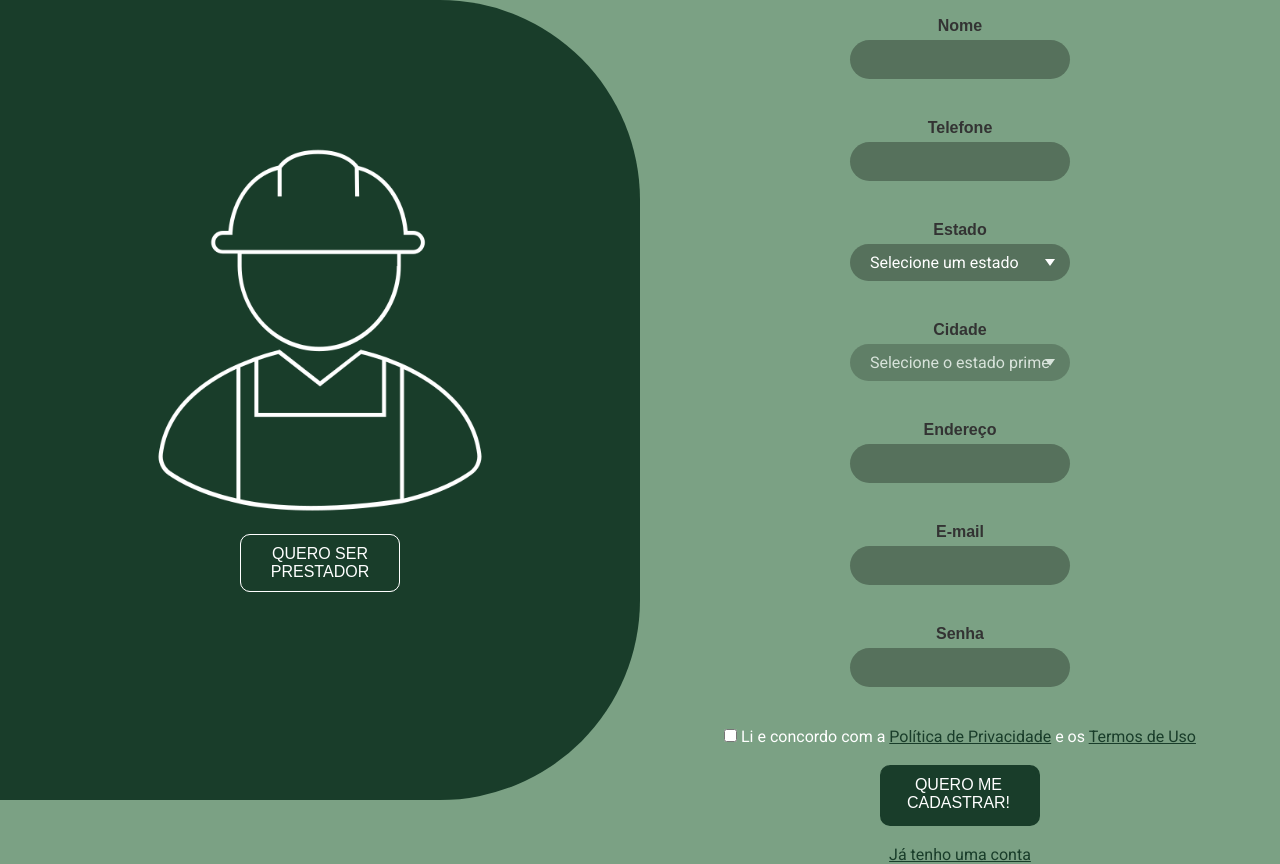
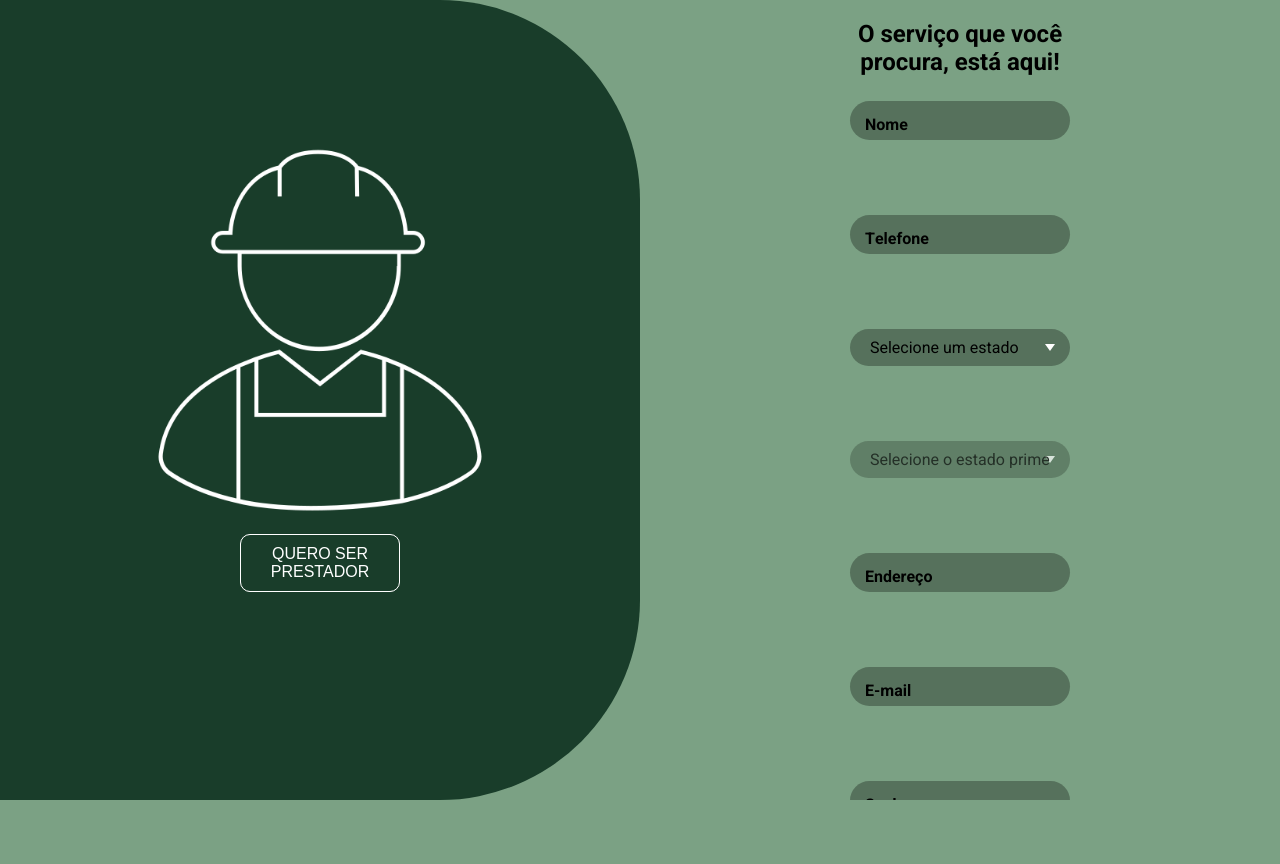
Before and after one commit to HenkelsJulia2507/handly, a plain HTML site: page webapp/cadastroCliente.html in a window 1280 px wide. After the commit the page ends 800 px from the top, so only its background shows below. Drawn offline with Linux system fonts and the light colour scheme.

Commit message:
fix(form): corrigir animação dos labels com spans para cada letra e ajustar ordem input-label para seletor CSS funcionar corretamente

```diff
--- a/webapp/cadastroCliente.css
+++ b/webapp/cadastroCliente.css
@@ -8,7 +8,10 @@
 
 body {
   width: 100vw;
-  height: 100vh;
+  height: auto;
+  overflow-y: auto;
+  margin: 0%;
+  padding: 0%;
   font-family: 'Roboto', sans-serif;
   text-align: center;
   background-color: #7BA184;
@@ -25,26 +28,69 @@ body {
 }
 
 .formulario {
+  height: 100vh;
+  overflow-y: auto;
+  padding: 20px;
   display: flex;
-  justify-content: center;
+  flex-direction: column;
   align-items: center;
+  justify-content: flex-start;
   width: 50%;
+  box-sizing: border-box;
+  scroll-behavior: smooth; /* rolagem suave */
 }
 
 .campo-input {
-  display: flex;
-  flex-direction: column;
-  margin-bottom: 15px;
-  font-family: Arial, sans-serif;
+  position: relative;
+  font-family: 'Roboto', sans-serif;
+  margin-bottom: 50px;
+  font-weight: bold;
+  color: #000;
+}
+
+.campo-input input,
+.campo-input select {
+  width: 100%;
+  padding: 12px 15px;
+  font-size: 16px;
+  box-sizing: border-box;
 }
 
 .campo-input label {
-  margin-bottom: 5px;
-  font-weight: bold;
-  color: #333;
+  position: absolute;
+  left: 15px;
+  top: 14px;
+  color: #000000;
+  pointer-events: none;
+  display: flex;
 }
 
-/* Inputs */
+.campo-input .char {
+  display: inline-block;
+  transition: 0.2s ease all;
+  transition-delay: calc(var(--index) * 0.05s);
+}
+
+.campo-input .input:focus + label .char,
+.campo-input .input:valid + label .char {
+  transform: translateY(-20px);
+  font-size: 14px;
+  color: black;
+  padding: 0 2px;;
+  padding: 0 2px;
+}
+/* Mantém a cor personalizada mesmo com autofill do Chrome */
+input:-webkit-autofill,
+input:-webkit-autofill:hover,
+input:-webkit-autofill:focus,
+input:-webkit-autofill:active {
+  background-color: #56715c !important; /* mesma cor que você definiu */
+  -webkit-text-fill-color: black !important; /* mantém o texto preto */
+  transition: background-color 5000s ease-in-out 0s; /* truque pra forçar a cor */
+  box-shadow: 0 0 0px 1000px #56715c inset !important; /* aplica a cor no fundo */
+}
+
+
 .campo-input input,
 .campo-input select {
   width: 220px;
@@ -54,22 +100,13 @@ body {
   border-radius: 40px;
   border: none;
   background-color: #56715c;
-  color: white;
+  color: black;
   font-family: 'Roboto', sans-serif;
   /* Removendo foco azul padrão */
   outline: none;
   transition: background-color 0.3s ease, border-color 0.3s ease;
   /* Cursor */
   cursor: pointer;
-}
-
-/* Foco */
-.campo-input input:focus,
-.campo-input select:focus {
-  background-color: #e9f5ff;
-  color: #000;
-  border: 1px solid #007bff;
-  border-radius: 40px;
 }
 
 .titulo {
--- a/webapp/cadastroCliente.html
+++ b/webapp/cadastroCliente.html
@@ -18,17 +18,32 @@
         <h1>O serviço que você <br> procura, está aqui!</h1>
 
         <div class="campo-input">
-          <label for="nome">Nome</label>
-          <input type="text" id="nome" name="nome" required />
+          <input type="text" id="nome" name="nome" required class="input" />
+          <label for="nome">
+            <span class="char" style="--index:0">N</span>
+            <span class="char" style="--index:1">o</span>
+            <span class="char" style="--index:2">m</span>
+            <span class="char" style="--index:3">e</span>
+          </label>
         </div>
 
-        <div class="campo-input">
-          <label for="telefone">Telefone</label>
-          <input type="text" id="telefone" name="telefone" required />
-        </div>
+
+          <div class="campo-input">
+            <input type="text" id="telefone" name="telefone" required class="input" />
+            <label for="telefone">
+              <span class="char" style="--index:0">T</span>
+              <span class="char" style="--index:1">e</span>
+              <span class="char" style="--index:2">l</span>
+              <span class="char" style="--index:3">e</span>
+              <span class="char" style="--index:4">f</span>
+              <span class="char" style="--index:5">o</span>
+              <span class="char" style="--index:6">n</span>
+              <span class="char" style="--index:7">e</span>
+            </label>
+          </div>
+
 
         <div class="campo-input">
-          <label for="estado">Estado</label>
           <select id="estado" name="estado" required>
             <option value="">Selecione um estado</option>
             <option value="AC">AC</option><option value="AL">AL</option><option value="AP">AP</option>
@@ -44,27 +59,47 @@
         </div>
 
         <div class="campo-input">
-          <label for="cidade">Cidade</label>
-          <select id="cidade" name="cidade" required disabled>
+          <select id="cidade" name="cidade" required disabled class="input">
             <option value="">Selecione o estado primeiro</option>
           </select>
         </div>
 
         <div class="campo-input">
-          <label for="endereco">Endereço</label>
-          <input type="text" id="endereco" name="endereco" required/>
+          <input type="text" id="endereco" name="endereco" required class="input" />
+          <label for="endereco">
+            <span class="char" style="--index:0">E</span>
+            <span class="char" style="--index:1">n</span>
+            <span class="char" style="--index:2">d</span>
+            <span class="char" style="--index:3">e</span>
+            <span class="char" style="--index:4">r</span>
+            <span class="char" style="--index:5">e</span>
+            <span class="char" style="--index:6">ç</span>
+            <span class="char" style="--index:7">o</span>
+          </label>
         </div>
 
         <div class="campo-input">
-          <label for="email">E-mail</label>
-          <input type="text" id="email" name="email" required />
+          <input type="text" id="email" name="email" required class="input" />
+          <label for="email">
+            <span class="char" style="--index:0">E</span>
+            <span class="char" style="--index:1">-</span>
+            <span class="char" style="--index:2">m</span>
+            <span class="char" style="--index:3">a</span>
+            <span class="char" style="--index:4">i</span>
+            <span class="char" style="--index:5">l</span>
+          </label>
         </div>
 
         <div class="campo-input">
-          <label for="password">Senha</label>
-          <input type="password" id="password" name="password" required />
+          <input type="password" id="password" name="password" required class="input" />
+          <label for="password">
+            <span class="char" style="--index:0">S</span>
+            <span class="char" style="--index:1">e</span>
+            <span class="char" style="--index:2">n</span>
+            <span class="char" style="--index:3">h</span>
+            <span class="char" style="--index:4">a</span>
+          </label>
         </div>
-
         <p>
           <input type="checkbox" required />
           <span> Li e concordo com a</span>
```
